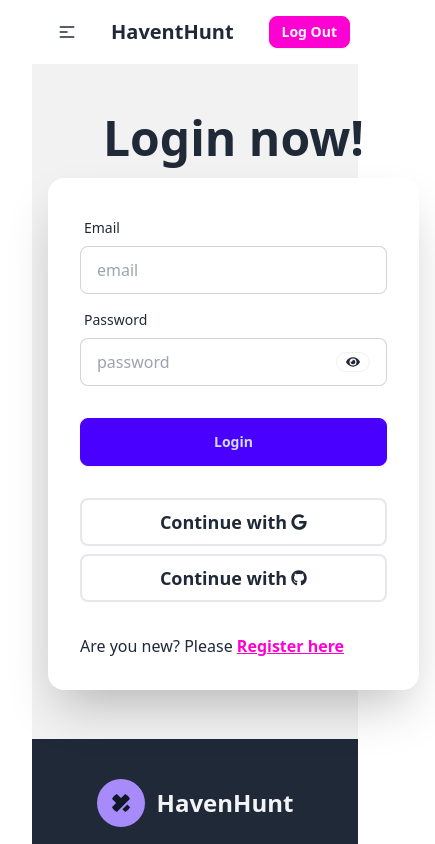
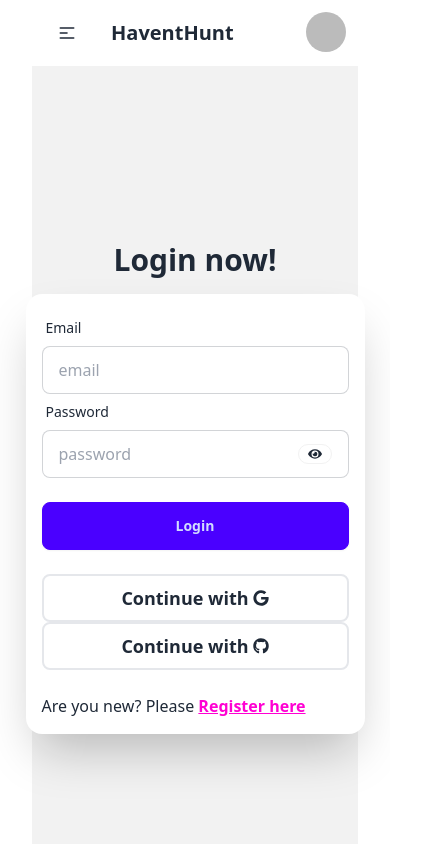
Before and after one commit to naimul-123/real-estate-management-system, a React (Vite) app: page /login in a window 390 px wide. Shown: the top 844 px of the page, 435 px wide, since content can reach past the window. Built offline with nearby package versions, Linux system fonts and the light colour scheme; no server answers; sample sign-in values are in the browser's storage.

Commit message:
Some responsive related bug fixed

```diff
--- a/src/components/Finance.jsx
+++ b/src/components/Finance.jsx
@@ -1,7 +1,7 @@
 const Finance = () => {
 	return (
 		<div>
-			<div className='bg-gray-200 p-10'>
+			<div className='bg-gray-200 p-2 md:p-4 lg:p-10'>
 				<div className='w-full mx-auto text-gray-900 my-8 text-center space-y-4'>
 					<h2 className='text-2xl md:text-3xl lg:text-5xl text-gray-900 font-bold'>
 						How to finance with HavenHunt Home Loans
--- a/src/components/Hero.jsx
+++ b/src/components/Hero.jsx
@@ -28,7 +28,7 @@ const Hero = ({ data }) => {
 				pagination={{ clickable: true }}
 				scrollbar={{ draggable: true }}
 				modules={[Autoplay, Navigation, Pagination, Scrollbar, A11y]}
-				spaceBetween={50}
+				spaceBetween={40}
 				slidesPerView={1}
 				// onSlideChange={() => console.log('slide change')}
 				// onSwiper={(swiper) => console.log(swiper)}
--- a/src/components/Navbar.jsx
+++ b/src/components/Navbar.jsx
@@ -66,8 +66,8 @@ const Navbar = () => {
 				<div className='navbar-end'>
 					{user ? (
 						<div className=' flex items-center gap-2'>
-							<div className='group'>
-								<div className='btn hidden min-[425px]:block group-hover:hidden btn-ghost btn-circle avatar'>
+							<div className='group relative'>
+								<div className='btn   group-hover:hidden btn-ghost btn-circle avatar'>
 									<div className='w-10  rounded-full'>
 										<img
 											className=''
@@ -76,13 +76,35 @@ const Navbar = () => {
 										/>
 									</div>
 								</div>
-								<p className='hidden text-xl font-bold text-gray-900 group-hover:block'>
+								<p className='hidden text-xl font-bold text-gray-900 sm:group-hover:block'>
 									{user?.displayName}
 								</p>
+								<div className='max-[641px]:group-hover:flex flex-col hidden absolute z-10 my-4 right-0 justify-center max-w-xs p-6 shadow-md rounded-xl sm:px-12 bg-gray-200 text-gray-900'>
+									<img
+										src={user?.photoURL}
+										alt=''
+										className='w-24 h-24 mx-auto rounded-full bg-gray-500 aspect-square'
+									/>
+									<div className='space-y-4  text-center divide-y divide-gray-700 '>
+										<div className='my-2 space-y-1'>
+											<h2 className='text-xl font-semibold sm:text-2xl'>
+												{user?.displayName}
+											</h2>
+											<p className='px-5 text-xs sm:text-base text-gray-400'>
+												{user?.email}
+											</p>
+											<Link
+												className='btn btn-sm btn-secondary'
+												onClick={handleSignOut}>
+												Log Out
+											</Link>
+										</div>
+									</div>
+								</div>
 							</div>
 
 							<Link
-								className='btn btn-sm btn-secondary'
+								className='btn hidden sm:inline-flex btn-sm btn-secondary'
 								onClick={handleSignOut}>
 								Log Out
 							</Link>
@@ -96,7 +118,7 @@ const Navbar = () => {
 							</Link>
 							<Link
 								to='/register'
-								className='btn btn-sm btn-secondary'>
+								className='btn hidden sm:inline-flex btn-sm btn-secondary'>
 								Register
 							</Link>
 						</div>
--- a/src/pages/LogIn.jsx
+++ b/src/pages/LogIn.jsx
@@ -85,14 +85,14 @@ const LogIn = () => {
 			<Helmet>
 				<title>Login</title>
 			</Helmet>
-			<div className='hero min-h-[80vh] bg-base-200'>
+			<div className='flex items-center justify-center min-h-screen bg-base-200'>
 				<div className='hero-content flex-col'>
 					<div className='text-center'>
-						<h1 className='text-5xl font-bold'>Login now!</h1>
+						<h1 className='text-3xl font-bold'>Login now!</h1>
 					</div>
-					<div className='card shrink-0 w-full max-w-lg shadow-2xl bg-base-100'>
+					<div className='card w-full shadow-2xl bg-base-100'>
 						<form
-							className='card-body'
+							className='flex flex-col p-4 md:p-8 lg:p-16'
 							onSubmit={handleSubmit((data) => handleLogin(data))}>
 							<div className='form-control'>
 								<label className='label'>
```
